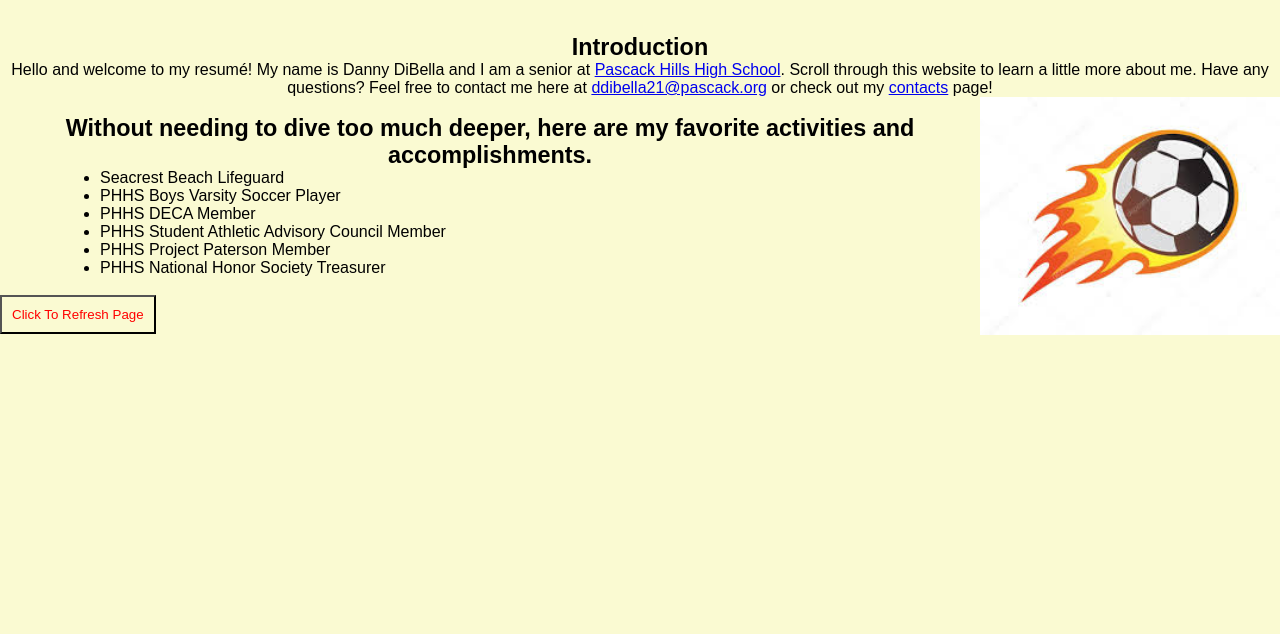
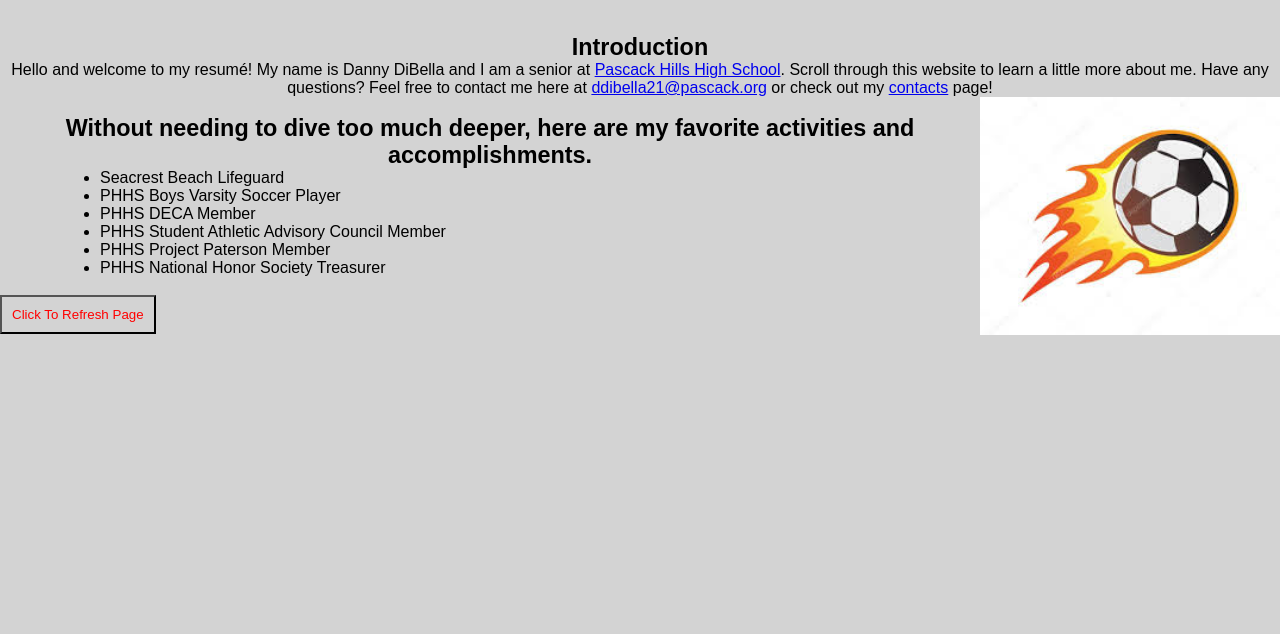
Before and after one commit to ddibella21/WebDevProject, a plain HTML site: page index.html in a window 1280 px wide. Shown: the part 166-800 px from the top of the page. Drawn offline with Linux system fonts and the light colour scheme.

Commit message:
Update styles.css

```diff
--- a/css/styles.css
+++ b/css/styles.css
@@ -2,7 +2,7 @@
     margin: 0;
     padding: 0;
     font-family: sans-serif;
-    background-color: lightgoldenrodyellow;
+    background-color: lightgray;
 }
 
 header{
```
